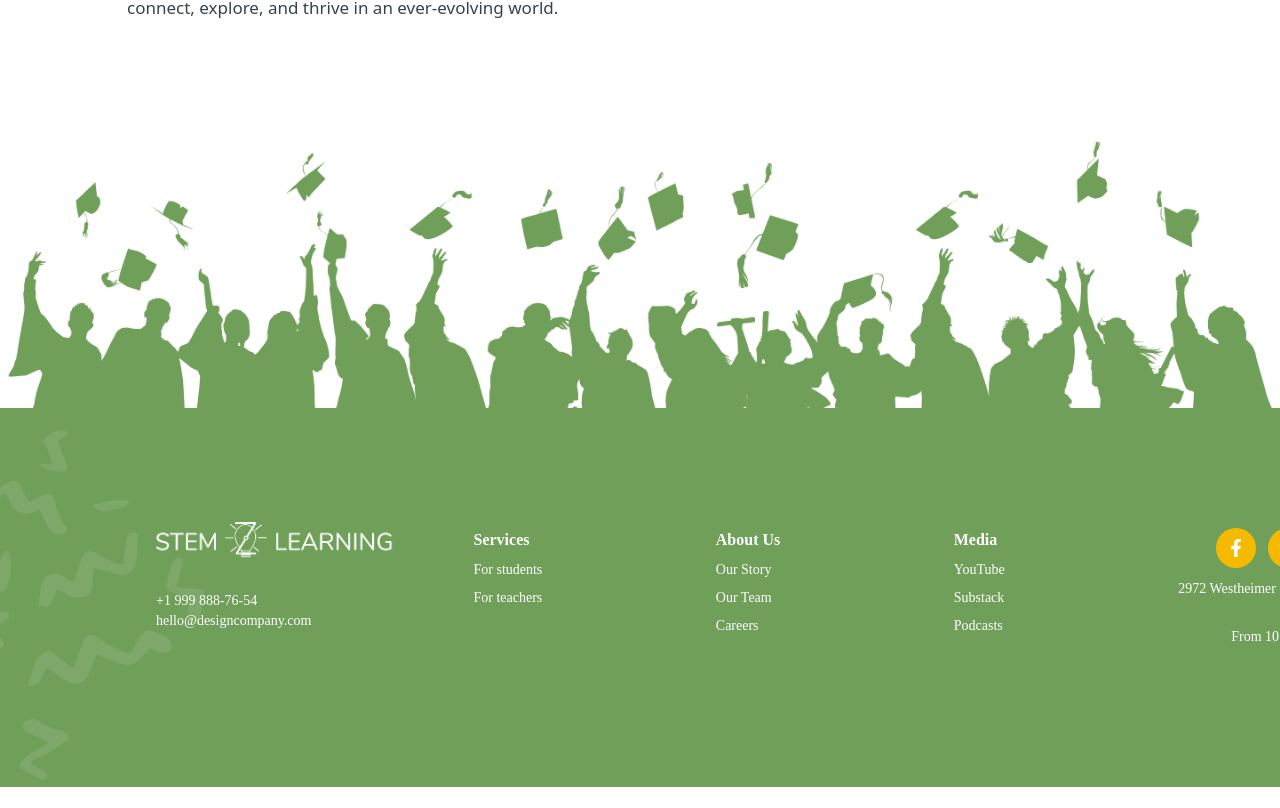
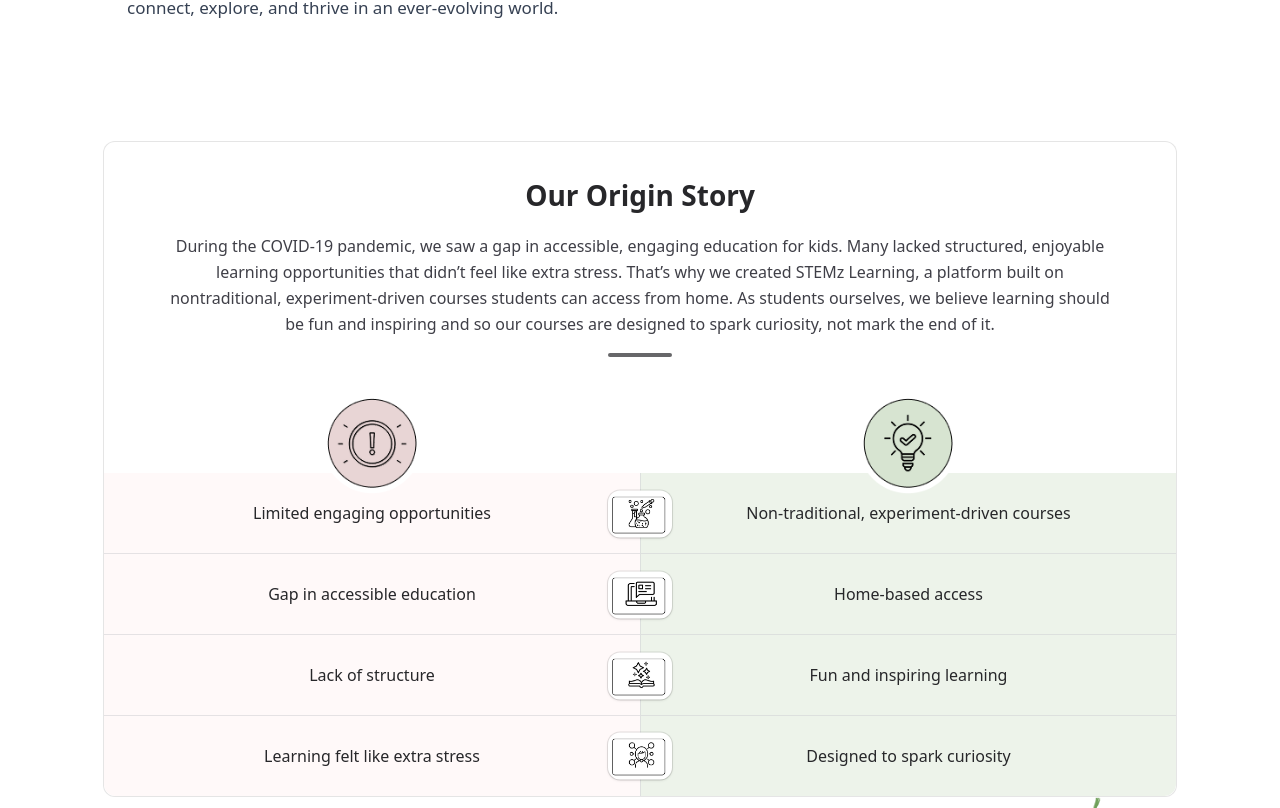
Before and after one commit to paingheinkyaw1/stemzlearning, a Next.js app: page /about in a window 1280 px wide. Shown: the part 1052-1860 px from the top of the page. Before the commit the page ends 1839 px from the top, so only its background shows below. Built offline with nearby package versions, Linux system fonts and the light colour scheme.

Commit message:
Origin Part

```diff
--- a/src/app/about/page.tsx
+++ b/src/app/about/page.tsx
@@ -4,6 +4,7 @@ import React from 'react';
 import Image from 'next/image';
 import Navbar from '@/components/HomePage/Navbar';
 import HomeFooter from '@/components/HomePage/HomeFooter';
+import OriginStory from '@/components/AboutPage/OriginStory';
 
 export default function AboutPage() {
   return (
@@ -52,6 +53,8 @@ export default function AboutPage() {
         </section>
       </main>
 
+      <OriginStory />
+
       {/* Footer */}
       <HomeFooter />
     </div>
--- /dev/null
+++ b/src/components/AboutPage/OriginStory.tsx
@@ -0,0 +1,134 @@
+'use client';
+
+import Image from 'next/image';
+import React from 'react';
+
+export default function OriginStory() {
+  return (
+    <section className="w-full">
+      {/* Outer frame: remove bottom padding, clip to rounded border */}
+      <div className="max-w-[1074px] mx-auto rounded-[12px] border border-black/10 pt-9 px-16 pb-0 bg-white overflow-hidden">
+        {/* Header area gets the spacing that used to be on the frame bottom */}
+        <div className="pb-9">
+          {/* Title */}
+          <div className="flex justify-center">
+            <h3 className="text-2xl md:text-[28px] leading-tight font-semibold text-zinc-800 text-center w-[247px]">
+              Our Origin Story
+            </h3>
+          </div>
+
+          {/* Paragraph */}
+          <div className="mt-5 flex justify-center">
+            <p className="text-center text-[15px] md:text-[16px] leading-relaxed text-zinc-700 w-[946px] max-w-full">
+              During the COVID-19 pandemic, we saw a gap in accessible, engaging education for kids.
+              Many lacked structured, enjoyable learning opportunities that didn’t feel like extra
+              stress. That’s why we created STEMz Learning, a platform built on nontraditional,
+              experiment-driven courses students can access from home. As students ourselves, we
+              believe learning should be fun and inspiring and so our courses are designed to spark
+              curiosity, not mark the end of it.
+            </p>
+          </div>
+
+          {/* Small divider */}
+          <div className="mt-4 flex justify-center">
+            <div className="h-[4px] w-16 rounded-full bg-zinc-800/70" />
+          </div>
+        </div>
+
+        {/* ===== TABLE AREA ===== */}
+        {/* -mx-16 cancels frame padding so row colors touch the border */}
+        <div className="relative mt-20 -mx-16">
+          {/* BIG logos that overlap the table top */}
+          <Image
+            src="/images/AboutPage/originimage1.png"
+            alt="Left large icon"
+            width={100}
+            height={100}
+            className="absolute -top-20 left-1/4 -translate-x-1/2 z-10"
+          />
+          <Image
+            src="/images/AboutPage/originimage2.png"
+            alt="Right large icon"
+            width={100}
+            height={100}
+            className="absolute -top-20 left-3/4 -translate-x-1/2 z-10"
+          />
+
+          {/* Row 1 */}
+          <div className="relative grid grid-cols-2">
+            <div className="bg-[#FFF9F9] border-b border-zinc-300/60 flex items-center justify-center py-7">
+              <p className="text-zinc-800 text-[15px] md:text-[16px] text-center">
+                Limited engaging opportunities
+              </p>
+            </div>
+            <div className="bg-[#EDF3EA] border-b border-l border-zinc-300/60 flex items-center justify-center py-7">
+              <p className="text-zinc-800 text-[15px] md:text-[16px] text-center">
+                Non-traditional, experiment-driven courses
+              </p>
+            </div>
+
+            {/* Middle icon on the divider */}
+            <div className="pointer-events-none absolute top-1/2 left-1/2 -translate-x-1/2 -translate-y-1/2">
+              <div className="rounded-xl bg-white shadow-sm ring-1 ring-black/10 p-1">
+                <Image src="/images/AboutPage/originimage3.png" alt="Row 1 icon" width={56} height={56} />
+              </div>
+            </div>
+          </div>
+
+          {/* Row 2 */}
+          <div className="relative grid grid-cols-2">
+            <div className="bg-[#FFF9F9] border-b border-zinc-300/60 flex items-center justify-center py-7">
+              <p className="text-zinc-800 text-[15px] md:text-[16px] text-center">
+                Gap in accessible education
+              </p>
+            </div>
+            <div className="bg-[#EDF3EA] border-b border-l border-zinc-300/60 flex items-center justify-center py-7">
+              <p className="text-zinc-800 text-[15px] md:text-[16px] text-center">Home-based access</p>
+            </div>
+
+            <div className="pointer-events-none absolute top-1/2 left-1/2 -translate-x-1/2 -translate-y-1/2">
+              <div className="rounded-xl bg-white shadow-sm ring-1 ring-black/10 p-1">
+                <Image src="/images/AboutPage/originimage4.png" alt="Row 2 icon" width={56} height={56} />
+              </div>
+            </div>
+          </div>
+
+          {/* Row 3 */}
+          <div className="relative grid grid-cols-2">
+            <div className="bg-[#FFF9F9] border-b border-zinc-300/60 flex items-center justify-center py-7">
+              <p className="text-zinc-800 text-[15px] md:text-[16px] text-center">Lack of structure</p>
+            </div>
+            <div className="bg-[#EDF3EA] border-b border-l border-zinc-300/60 flex items-center justify-center py-7">
+              <p className="text-zinc-800 text-[15px] md:text-[16px] text-center">Fun and inspiring learning</p>
+            </div>
+
+            <div className="pointer-events-none absolute top-1/2 left-1/2 -translate-x-1/2 -translate-y-1/2">
+              <div className="rounded-xl bg-white shadow-sm ring-1 ring-black/10 p-1">
+                <Image src="/images/AboutPage/originimage5.png" alt="Row 3 icon" width={56} height={56} />
+              </div>
+            </div>
+          </div>
+
+          {/* Row 4 — rounded bottoms to match frame & fill color to the very end */}
+          <div className="relative grid grid-cols-2">
+            <div className="bg-[#FFF9F9] rounded-bl-[12px] flex items-center justify-center py-7">
+              <p className="text-zinc-800 text-[15px] md:text-[16px] text-center">
+                Learning felt like extra stress
+              </p>
+            </div>
+            <div className="bg-[#EDF3EA] rounded-br-[12px] border-l border-zinc-300/60 flex items-center justify-center py-7">
+              <p className="text-zinc-800 text-[15px] md:text-[16px] text-center">Designed to spark curiosity</p>
+            </div>
+
+            <div className="pointer-events-none absolute top-1/2 left-1/2 -translate-x-1/2 -translate-y-1/2">
+              <div className="rounded-xl bg-white shadow-sm ring-1 ring-black/10 p-1">
+                <Image src="/images/AboutPage/originimage6.png" alt="Row 4 icon" width={56} height={56} />
+              </div>
+            </div>
+          </div>
+        </div>
+        {/* ===== END TABLE AREA ===== */}
+      </div>
+    </section>
+  );
+}
```
Also changed, not shown: public/images/AboutPage/theboardbackground.png (added).
